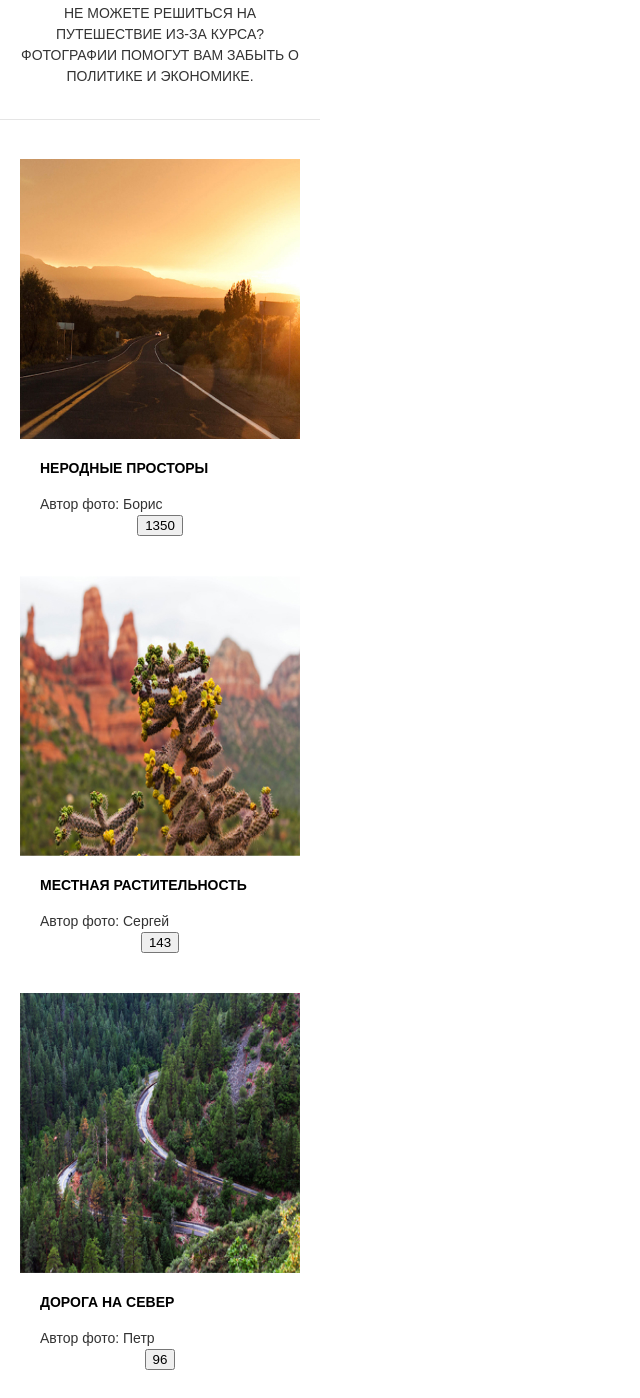
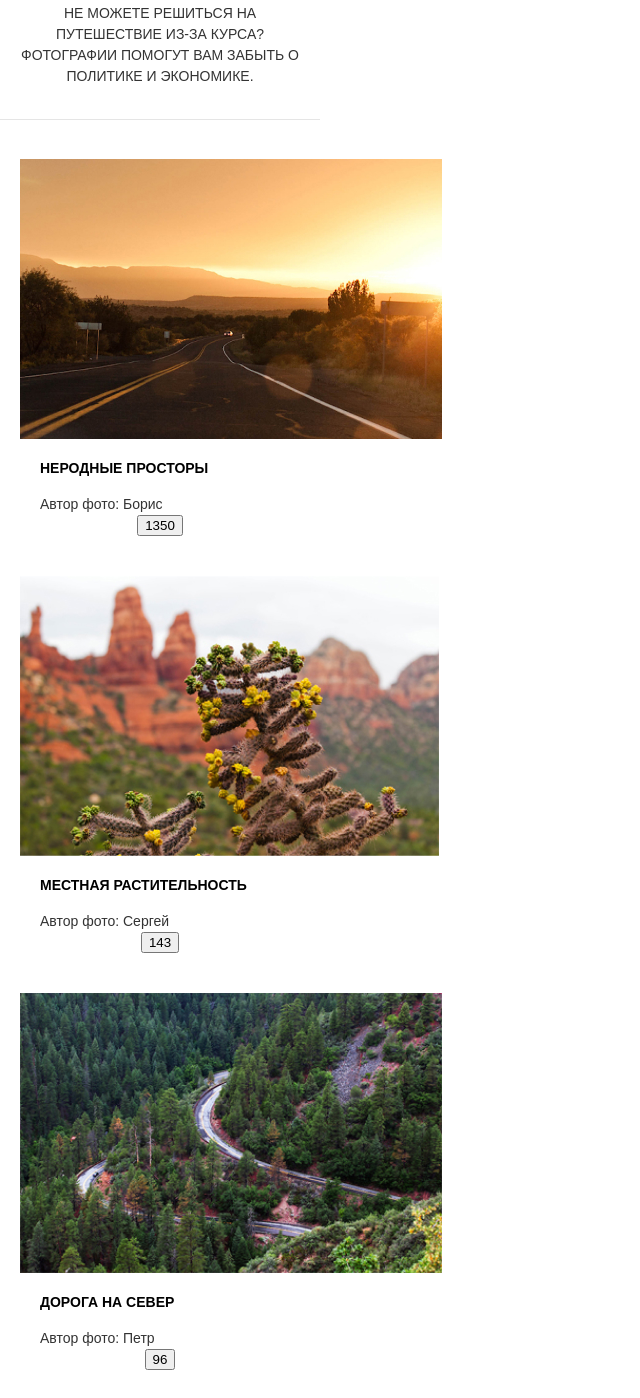
Before and after one commit to mgDentist/2287579-sedona-28, a website: page source/catalog.html in a window 1280 px wide. Shown: the part 582-1980 px from the top of the page, without its empty margins (0-640 px from the left). Drawn offline with nearby package versions, Linux system fonts and the light colour scheme; files that its build step writes are made by us from their sources; a web font is replaced by a local one.

Commit message:
правки линтера

```diff
--- a/source/catalog.html
+++ b/source/catalog.html
@@ -52,7 +52,7 @@
         <li class="catalog-list__item catalog-item">
           <figure class="catalog-item__figure">
             <a class="catalog-item__link" href="#">
-              <img class="catalog-item__image" src="img/catalog-sunset.jpg" width="280" height="280"
+              <img class="catalog-item__image" src="img/catalog-sunset.jpg" width="" height="280"
                 alt="Американская дорога на закате.">
             </a>
             <figcaption class="catalog-item__figcaption">Неродные просторы</figcaption>
@@ -65,7 +65,7 @@
         <li class="catalog-list__item catalog-item">
           <figure class="catalog-item__figure">
             <a class="catalog-item__link" href="#">
-              <img class="catalog-item__image" src="img/catalog-cactus.jpg" width="280" height="280"
+              <img class="catalog-item__image" src="img/catalog-cactus.jpg" width="" height="280"
                 alt="Кактус в фокусе на фоне размытых гор.">
             </a>
             <figcaption class="catalog-item__figcaption">Местная растительность</figcaption>
@@ -78,7 +78,7 @@
         <li class="catalog-list__item catalog-item">
           <figure class="catalog-item__figure">
             <a class="catalog-item__link" href="#">
-              <img class="catalog-item__image" src="img/catalog-forest.jpg" width="280" height="280"
+              <img class="catalog-item__image" src="img/catalog-forest.jpg" width="" height="280"
                 alt="Извилистая дорога (серпантин), окруженная лесом в горах.">
             </a>
             <figcaption class="catalog-item__figcaption">Дорога на север</figcaption>
@@ -91,7 +91,7 @@
         <li class="catalog-list__item catalog-item">
           <figure class="catalog-item__figure">
             <a class="catalog-item__link" href="#">
-              <img class="catalog-item__image" src="img/catalog-rocks.jpg" width="280" height="280"
+              <img class="catalog-item__image" src="img/catalog-rocks.jpg" width="" height="280"
                 alt="Мост дьявола на фоне скал Седоны и долины.">
             </a>
             <figcaption class="catalog-item__figcaption">Мост дьявола</figcaption>
```
Also changed, not shown: source/less/blocks/modal.less (line endings or trailing spaces), source/less/style.less (line endings or trailing spaces).
